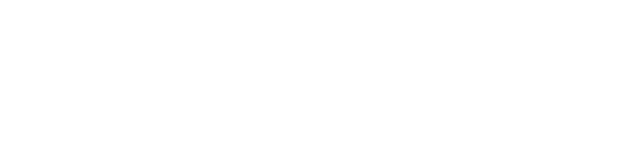
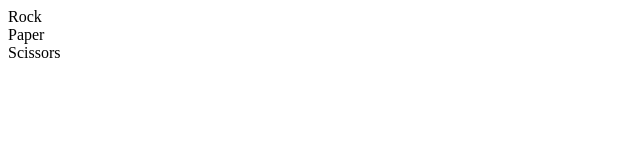
Before and after one commit to rkrupnick/rock-paper-scissors, a plain HTML site: page index.html in a window 1280 px wide. Shown: the whole page, without its empty margins (0-640 px from the left). Drawn offline with Linux system fonts and the light colour scheme.

Commit message:
Add files and structure for UI

```diff
--- a/index.html
+++ b/index.html
@@ -5,6 +5,18 @@
 </head>
 <body>
 
+  <div class="container">
+    <div id="rock" class="choice">
+      Rock
+    </div>
+    <div id="paper" class="choice">
+      Paper
+    </div>
+    <div id="scissors" class="choice">
+      Scissors
+    </div>
+  </div> <!-- end container -->
+
   <script src="js/main.js"></script>
 </body>
 </html>
```
Also changed, not shown: main.css (added), 1 other file.
